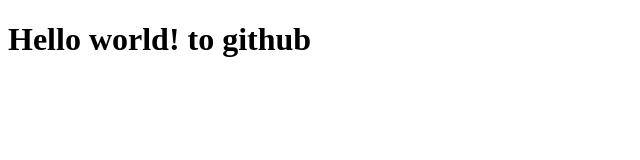
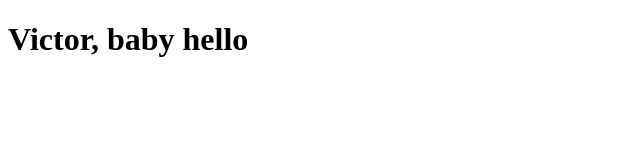
Before and after one commit to JFCR14/Pruebas, a plain HTML site: page index.html in a window 1280 px wide. Shown: the whole page, without its empty margins (0-640 px from the left). Drawn offline with Linux system fonts and the light colour scheme.

Commit message:
viva victor

```diff
--- a/index.html
+++ b/index.html
@@ -6,6 +6,6 @@
     <title>Document</title>
 </head>
 <body>
-    <h1>Hello world! to github</h1>
+    <h1>Victor, baby hello</h1>
 </body>
 </html>
```
